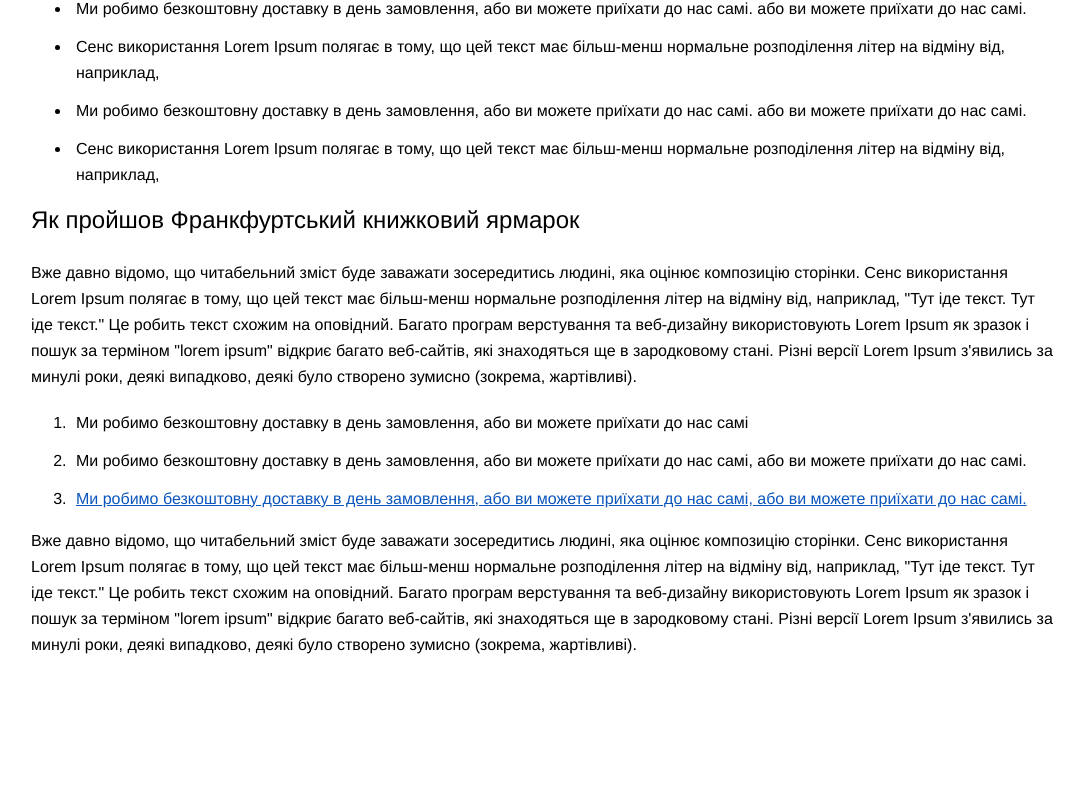
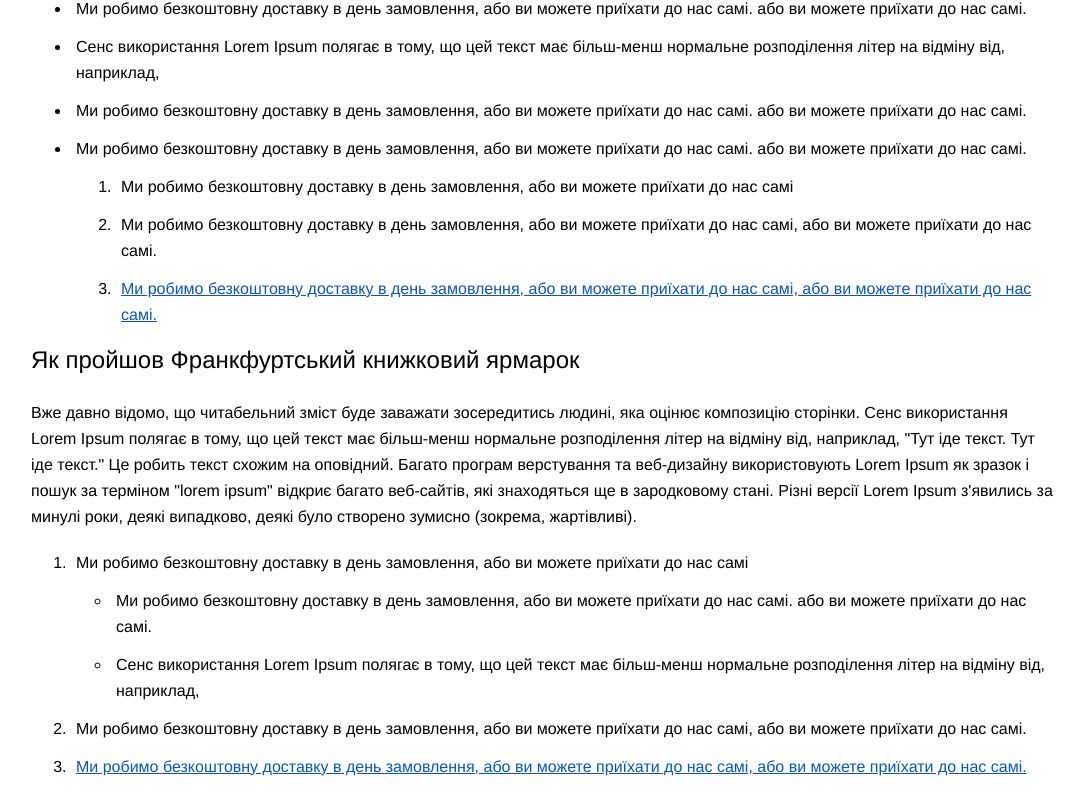
Before and after one commit to petrovsa/recomendations, a Vue app: page / in a window 1280 px wide. Shown: the part 2113-2913 px from the top of the page, without its empty margins (107-1191 px from the left). Before the commit the page ends 2819 px from the top, so only its background shows below. Built offline with nearby package versions, Linux system fonts and the light colour scheme.

Commit message:
correct 2

```diff
--- a/src/components/TheContent/TheContent.scss
+++ b/src/components/TheContent/TheContent.scss
@@ -21,10 +21,7 @@
 
   li {
     padding-left: 5px;
-
-    &:not(:last-child) {
-      margin-bottom: 12px;
-    }
+    margin: 12px 0;
   }
 
   h1,
@@ -55,7 +52,6 @@
     line-height: 28px;
   }
 
-
   @media screen and (min-width: 1024px) {
     max-width: 1024px;
     margin: 20px;
--- a/src/components/TheContent/TheContent.vue
+++ b/src/components/TheContent/TheContent.vue
@@ -21,8 +21,17 @@
         розподілення літер на відміну від, наприклад,</li>
       <li>Ми робимо безкоштовну доставку в день замовлення, або ви можете приїхати до нас самі. або ви
         можете приїхати до нас самі.</li>
-      <li>Сенс використання Lorem Ipsum полягає в тому, що цей текст має більш-менш нормальне
-        розподілення літер на відміну від, наприклад,</li>
+      <li>Ми робимо безкоштовну доставку в день замовлення, або ви можете приїхати до нас самі. або ви
+        можете приїхати до нас самі.
+        <ol>
+          <li>Ми робимо безкоштовну доставку в день замовлення, або ви можете приїхати до нас самі</li>
+          <li>Ми робимо безкоштовну доставку в день замовлення, або ви можете приїхати до нас самі, або ви
+          можете приїхати до нас самі.</li>
+          <li>
+            <a href="#">Ми робимо безкоштовну доставку в день замовлення, або ви можете
+          приїхати до нас самі, або ви можете приїхати до нас самі.</a>
+          </li>
+      </ol></li>
     </ul>
     <h3>Як пройшов Франкфуртський книжковий ярмарок</h3>
     <p>Вже давно відомо, що читабельний зміст буде заважати зосередитись людині, яка оцінює композицію
@@ -33,6 +42,12 @@
     випадково, деякі було створено зумисно (зокрема, жартівливі).</p>
   <ol>
     <li>Ми робимо безкоштовну доставку в день замовлення, або ви можете приїхати до нас самі</li>
+    <ul>
+      <li>Ми робимо безкоштовну доставку в день замовлення, або ви можете приїхати до нас самі.
+        або ви можете приїхати до нас самі.</li>
+      <li>Сенс використання Lorem Ipsum полягає в тому, що цей текст має більш-менш нормальне
+        розподілення літер на відміну від, наприклад,</li>
+    </ul>
     <li>Ми робимо безкоштовну доставку в день замовлення, або ви можете приїхати до нас самі, або ви
       можете приїхати до нас самі.</li>
     <li><a href="#">Ми робимо безкоштовну доставку в день замовлення, або ви можете
```
